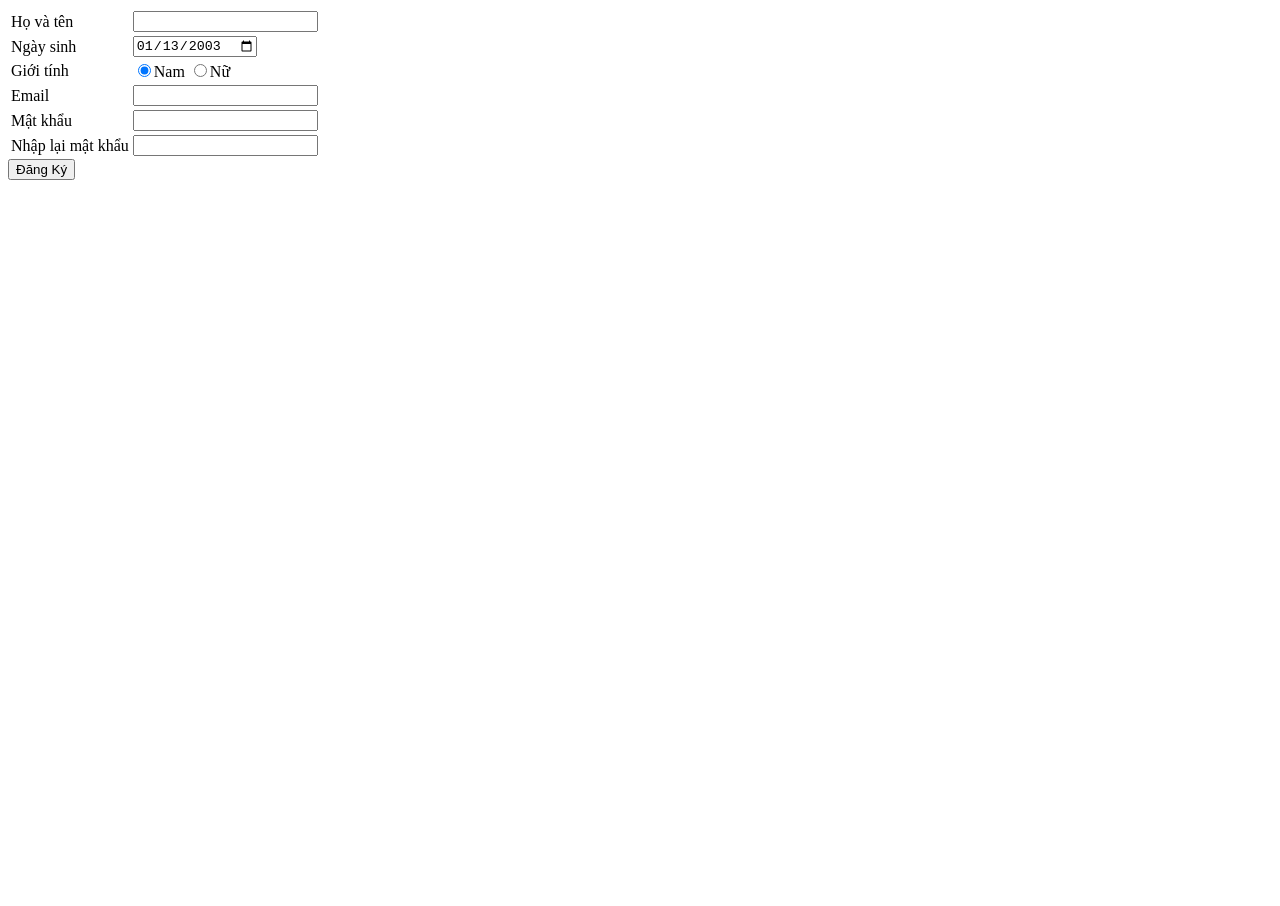
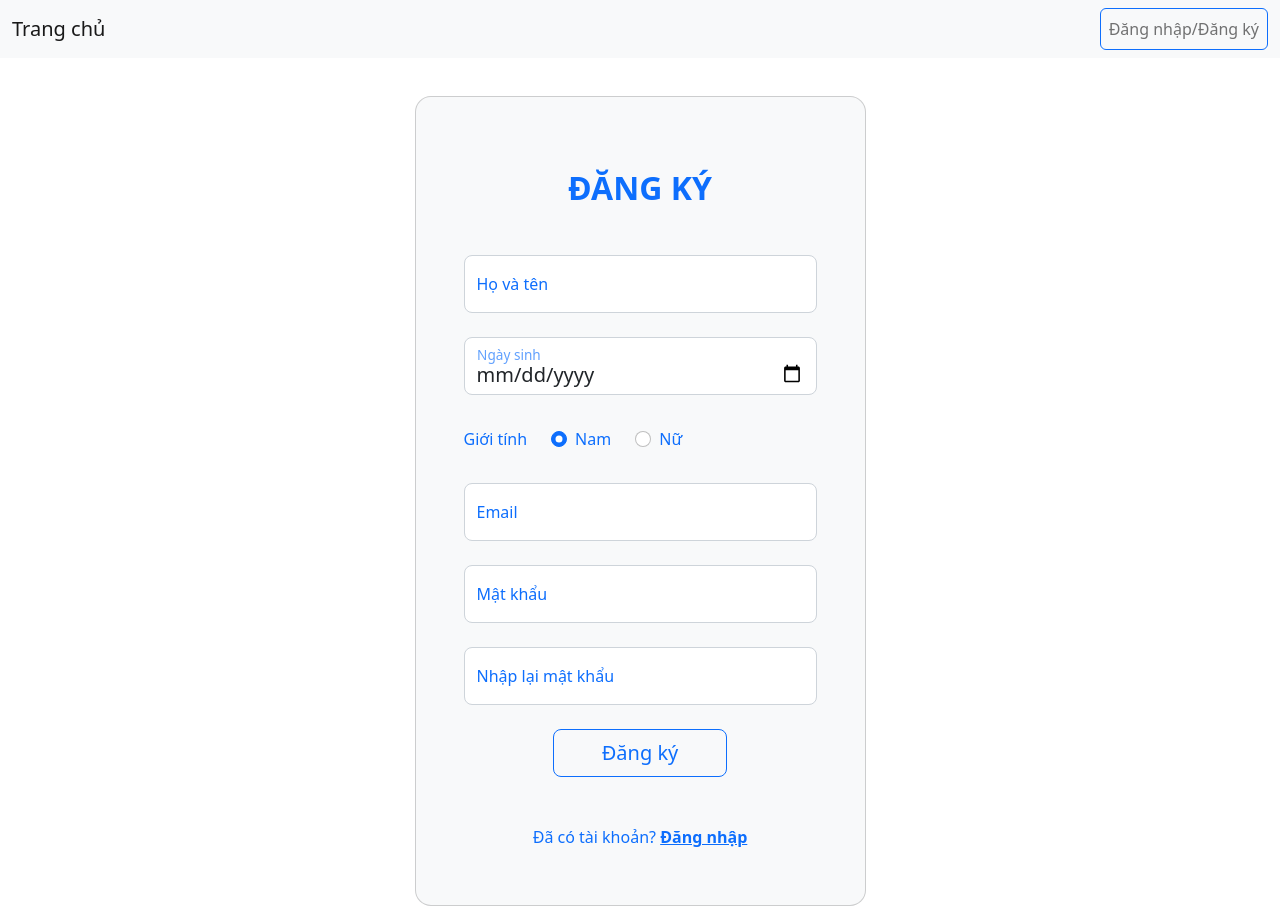
Before and after one commit to ducchung0002/cv, a website: page FrontEnd/applicant/register.html in a window 1280 px wide. Before the commit the page ends 800 px from the top, so only its background shows below. Drawn offline with nearby package versions, Linux system fonts and the light colour scheme.

Commit message:
Merge remote-tracking branch 'origin/master'
# Conflicts:
#	API/applicant/__init__.py
#	API/applicant/resource/certificate.py
#	FrontEnd/applicant/js/profile_certificate.js
#	FrontEnd/applicant/js/profile_information.js
#	FrontEnd/applicant/js/profile_skill.js
#	SQLSERVER/23.12.14.sql
#	service/applicant/applicant_service.py

```diff
--- a/FrontEnd/applicant/js/login.js
+++ b/FrontEnd/applicant/js/login.js
@@ -15,7 +15,7 @@ function login() {
                 localStorage.setItem("email", email.value);
                 localStorage.setItem("password", password.value);
                 localStorage.setItem("access_token", response.data["access_token"]);
-                window.location.replace("profile.html");
+                window.location.replace("/../FrontEnd/applicant/profile.html");
             } else {
                 alert("Tài khoản không tồn tại!");
             }
--- a/FrontEnd/applicant/register.html
+++ b/FrontEnd/applicant/register.html
@@ -4,44 +4,71 @@
     <meta charset="UTF-8">
     <title>Đăng ký tài khoản</title>
     <script src="https://cdn.jsdelivr.net/npm/axios/dist/axios.min.js"></script>
+    <link href="https://cdn.jsdelivr.net/npm/bootstrap@5.2.3/dist/css/bootstrap.min.css" rel="stylesheet"
+          integrity="sha384-rbsA2VBKQhggwzxH7pPCaAqO46MgnOM80zW1RWuH61DGLwZJEdK2Kadq2F9CUG65" crossorigin="anonymous">
+    <script src="https://cdn.jsdelivr.net/npm/bootstrap@5.2.3/dist/js/bootstrap.bundle.min.js"
+            integrity="sha384-kenU1KFdBIe4zVF0s0G1M5b4hcpxyD9F7jL+jjXkk+Q2h455rYXK/7HAuoJl+0I4"
+            crossorigin="anonymous"></script>
+    <!-- jQuery -->
+    <script src="https://cdn.jsdelivr.net/npm/jquery@3.7.1/dist/jquery.min.js"></script>
 </head>
 <body>
-<div class="register-form">
-    <table>
-        <tr>
-            <td><label for="name">Họ và tên</label></td>
-            <td><input type="text" name="name" id="name" required></td>
-        </tr>
-        <tr>
-            <td><label for="birthdate">Ngày sinh</label></td>
-            <td><input type="date" name="birthdate" id="birthdate" value="2003-01-13" required pattern=""></td>
-        </tr>
-        <tr>
-            <td>Giới tính</td>
-            <td>
-                <input type="radio" name="gender" id="male" checked><label for="male">Nam</label>
-                <input type="radio" name="gender" id="female"><label for="female">Nữ</label>
-            </td>
-        </tr>
-        <tr>
-            <td><label for="email">Email</label></td>
-            <td><input type="email" name="email" id="email" required></td>
-        </tr>
-        <tr>
-            <td><label for="password">Mật khẩu</label></td>
-            <td><input type="password" name="password" id="password" required></td>
-        </tr>
-        <tr>
-            <td><label for="confirm_password">Nhập lại mật khẩu</label></td>
-            <td><input type="password" name="confirm_password" id="confirm_password"></td>
-        </tr>
-    </table>
-    <button onclick="submit()">Đăng Ký</button>
+<div id="nav_bar_container"></div>
+<div>
+    <section class="vh-100 gradient-custom mt-5">
+        <div class="container py-5 h-100">
+            <div class="row d-flex justify-content-center align-items-center h-100">
+                <div class="col-12 col-md-8 col-lg-6 col-xl-5">
+                    <div class="card bg-light text-bg-dark text-primary" style="border-radius: 1rem;">
+                        <div class="card-body p-5 text-center">
+                            <div class="mt-md-4 pb-2">
+                                <h2 class="fw-bold mb-5 text-uppercase">Đăng ký</h2>
+                                <div class="form-floating form-outline form-white mb-4">
+                                    <input type="text" id="name" class="form-control form-control-lg" placeholder="Họ và tên"/>
+                                    <label class="form-label" for="name">Họ và tên</label>
+                                </div>
+                                <div class="form-floating form-outline form-white mb-4">
+                                    <input type="date" id="birthdate" class="form-control form-control-lg" placeholder="Ngày sinh"/>
+                                    <label class="form-label" for="birthdate">Ngày sinh</label>
+                                </div>
+                                <div class="d-md-flex justify-content-start align-items-center mb-4 py-2">
+                                    <h6 class="mb-0 me-4">Giới tính</h6>
+                                    <div class="form-check form-check-inline mb-0 me-4">
+                                        <input name="gender" type="radio" id="male" class="form-check-input" placeholder="Nam" checked/>
+                                        <label class="form-check-label" for="male">Nam</label>
+                                    </div>
+                                    <div class="form-check form-check-inline mb-0 me-4">
+                                        <input name="gender" type="radio" id="female" class="form-check-input" placeholder="Nữ"/>
+                                        <label class="form-check-label" for="female">Nữ</label>
+                                    </div>
+                                </div>
+                                <div class="form-floating form-outline form-white mb-4">
+                                    <input type="email" id="email" class="form-control form-control-lg" placeholder="Email"/>
+                                    <label class="form-label" for="email">Email</label>
+                                </div>
+                                <div class="form-floating form-outline form-white mb-4">
+                                    <input type="password" id="password" class="form-control form-control-lg" placeholder="Mật khẩu"/>
+                                    <label class="form-label" for="password">Mật khẩu</label>
+                                </div>
+                                <div class="form-floating form-outline form-white mb-4">
+                                    <input type="password" id="confirm_password" class="form-control form-control-lg" placeholder="Mật khẩu"/>
+                                    <label class="form-label" for="confirm_password">Nhập lại mật khẩu</label>
+                                </div>
+                                <button class="btn btn-outline-primary btn-lg px-5 mb-lg-5" onclick="submit()">Đăng ký</button>
+                                <p class="mb-0">Đã có tài khoản? <a href="/../FrontEnd/applicant/login.html" class="text-dark-50 fw-bold">Đăng nhập</a>
+                                </p>
+                            </div>
+                        </div>
+                    </div>
+                </div>
+            </div>
+        </div>
+    </section>
 </div>
 
 <script src="js/register.js"></script>
 <script>
-
+    $("#nav_bar_container").load("/../FrontEnd/job/index_nav_bar.html");
 </script>
 </body>
 </html>
--- /dev/null
+++ b/FrontEnd/job/index_nav_bar.html
@@ -0,0 +1,16 @@
+<nav class="navbar navbar-expand-lg navbar-light bg-light fixed-top">
+    <div class="container-fluid">
+        <a class="navbar-brand" href="/../FrontEnd/job/index.html">Trang chủ</a>
+        <button class="navbar-toggler" type="button" data-bs-toggle="collapse" data-bs-target="#navbarNav" aria-controls="navbarNav" aria-expanded="false" aria-label="Toggle navigation">
+            <span class="navbar-toggler-icon"></span>
+        </button>
+        <div class="collapse navbar-collapse justify-content-end" id="navbarNav">
+            <!-- Login button -->
+            <ul class="navbar-nav">
+                <li class="nav-item">
+                    <a class="nav-link btn btn-outline-primary" href="/../FrontEnd/applicant/login.html">Đăng nhập/Đăng ký</a>
+                </li>
+            </ul>
+        </div>
+    </div>
+</nav>
```
Also changed, not shown: FrontEnd/applicant/login.html (+13 -8 lines), FrontEnd/job/index.html (+21 -2 lines), todo.txt (+8 -7 lines), API/applicant/images/profile/-2147483648/0.jpg, API/enterprise/images/profile/-2147483640/-2147483640.png (added), API/enterprise/images/profile/-2147483641/-2147483641.png (added), API/enterprise/images/profile/-2147483641/Logo of Pasona Tech.webp (added), API/enterprise/images/profile/-2147483642/-2147483642.png (added), API/enterprise/images/profile/-2147483643/-2147483643.png (added), API/enterprise/images/profile/-2147483644/-2147483644.png (added), API/enterprise/images/profile/-2147483645/-2147483645.png (added), API/enterprise/images/profile/-2147483646/-2147483646.png (added), API/enterprise/images/profile/-2147483647/-2147483647.png (added), FrontEnd/job/js/index.js (added), 1 other file.
